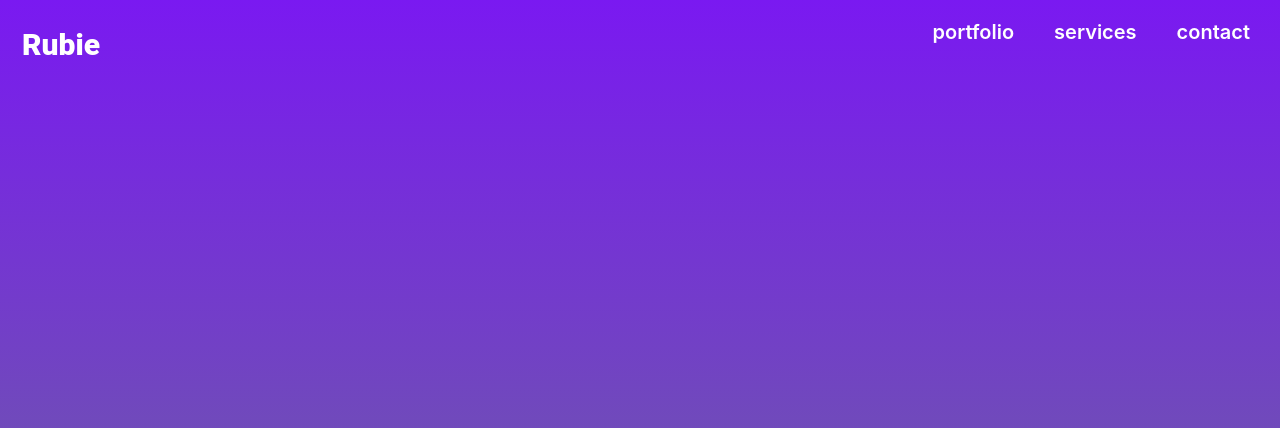
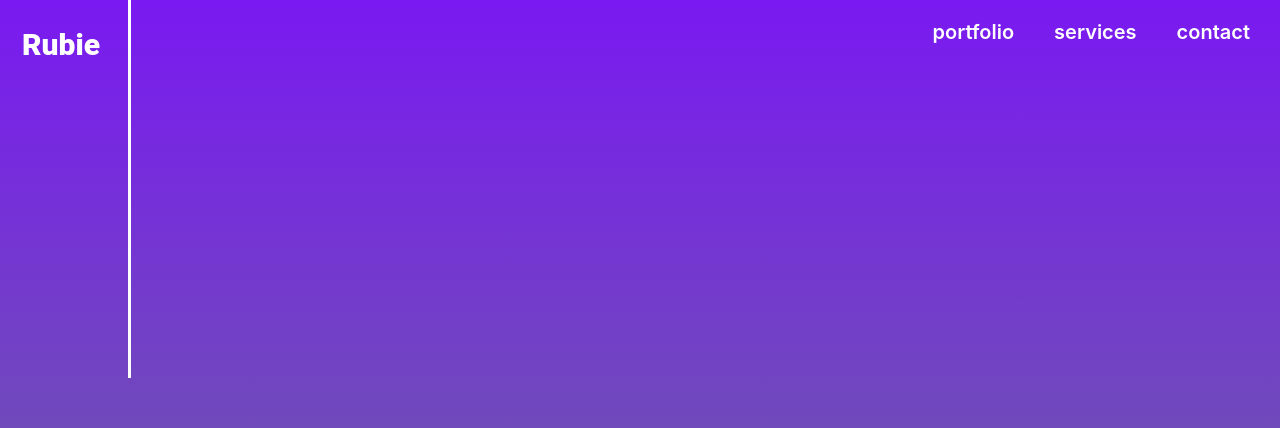
Before and after one commit to Viki-Robles/portfolio, a React (Create React App) app: page / in a window 1280 px wide. Shown: the top 428 px of the page. Built offline with nearby package versions, Linux system fonts and the light colour scheme.

Commit message:
sentence update

```diff
--- a/src/App.js
+++ b/src/App.js
@@ -19,7 +19,7 @@ function App() {
       <div className="header">
         Rubie
         </div>
-        <h4 className="background-text">You work..We build..</h4>
+        <h4 className="background-text">You Work..We Build..</h4>
 
       <NavBar />
         <h3 className="portfolio_name" id="portfolio">PORTFOLIO</h3>
--- a/src/NavBar/NavBar.css
+++ b/src/NavBar/NavBar.css
@@ -62,6 +62,16 @@
     display: none;
 }
 
+
+@keyframes type {
+    0% {
+        width:0ch;
+    }
+    100% {
+        width:21ch;
+    }
+}
+
 @media(min-width:600px) {
     .burgerButton {
         display: none;
@@ -121,12 +131,14 @@
     padding-top:25%;
     font-size: 50px;
     font-weight: 800;
-    font-family:"Roboto Mono";
+    font-family:Roboto;
     color:white;
     padding-left:10%;
     animation: type 3s steps(20);
     overflow:hidden;
     white-space: nowrap;
+    border-right:3px solid white;
+    width:21ch;
 }
 
 @keyframes type {
@@ -134,7 +146,7 @@
         width:0ch;
     }
     100% {
-        width:20ch;
+        width:21ch;
     }
 }
 
```
